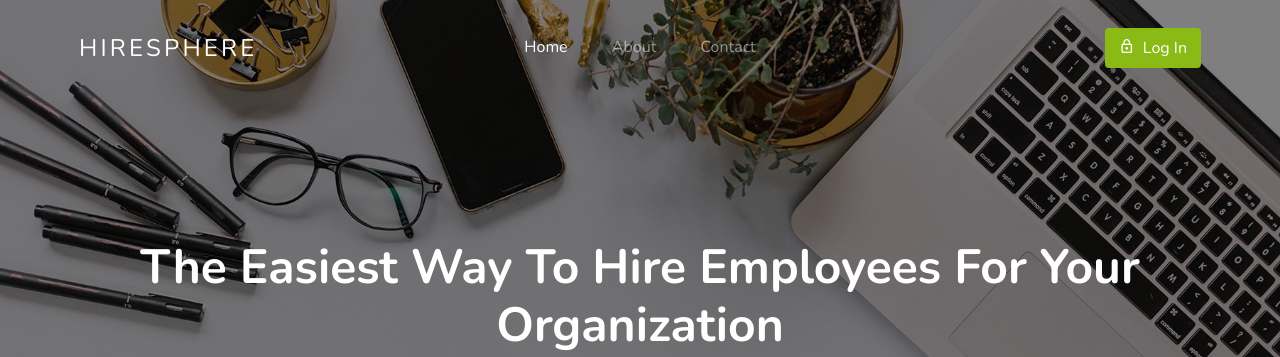
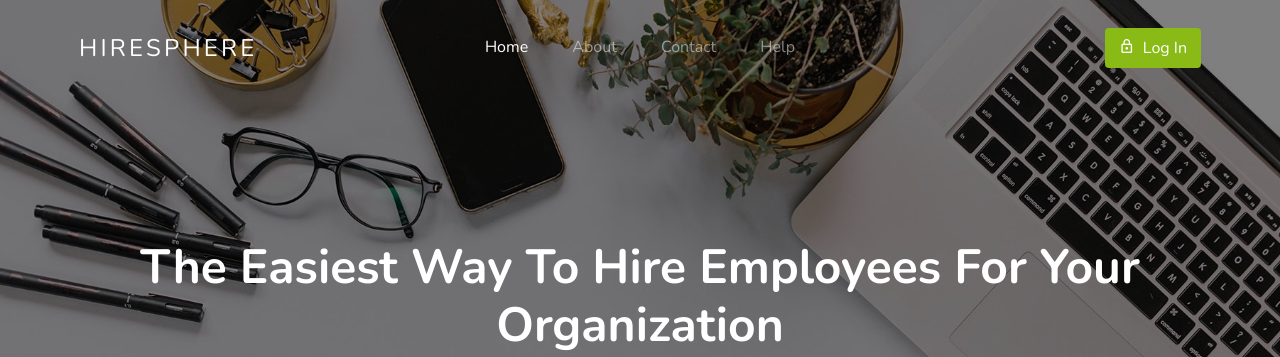
Before and after one commit to calebmayaka/HireSphere-Hiring-System, a Django app: page / in a window 1280 px wide. Shown: the top 357 px of the page. Run offline with Django 3.2, Linux system fonts and the light colour scheme; data that the repository does not hold is empty; some libraries are stand-ins or nearby versions; some web fonts are replaced.

Commit message:
Update index.html

```diff
--- a/base/templates/user/index.html
+++ b/base/templates/user/index.html
@@ -17,6 +17,7 @@
                     <li><a href="{% url 'home' %}" class="nav-link active">Home</a></li>
                     <li><a href="{% url 'about' %}">About</a></li>
                     <li><a href="{% url 'contact' %}">Contact</a></li>
+                    <li><a href="{% url 'contact' %}">Help</a></li>
                     <li class="d-lg-none"><a href="{% url 'login' %}">Log In</a></li>
                 </ul>
             </nav>
```
